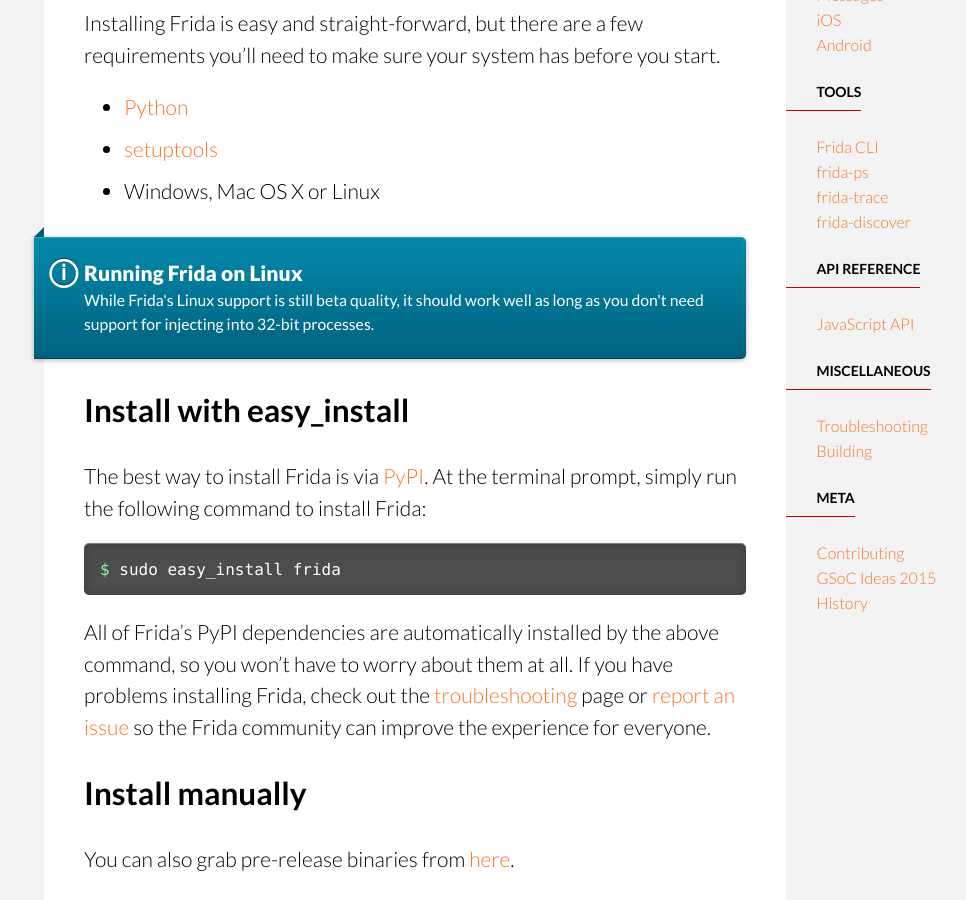
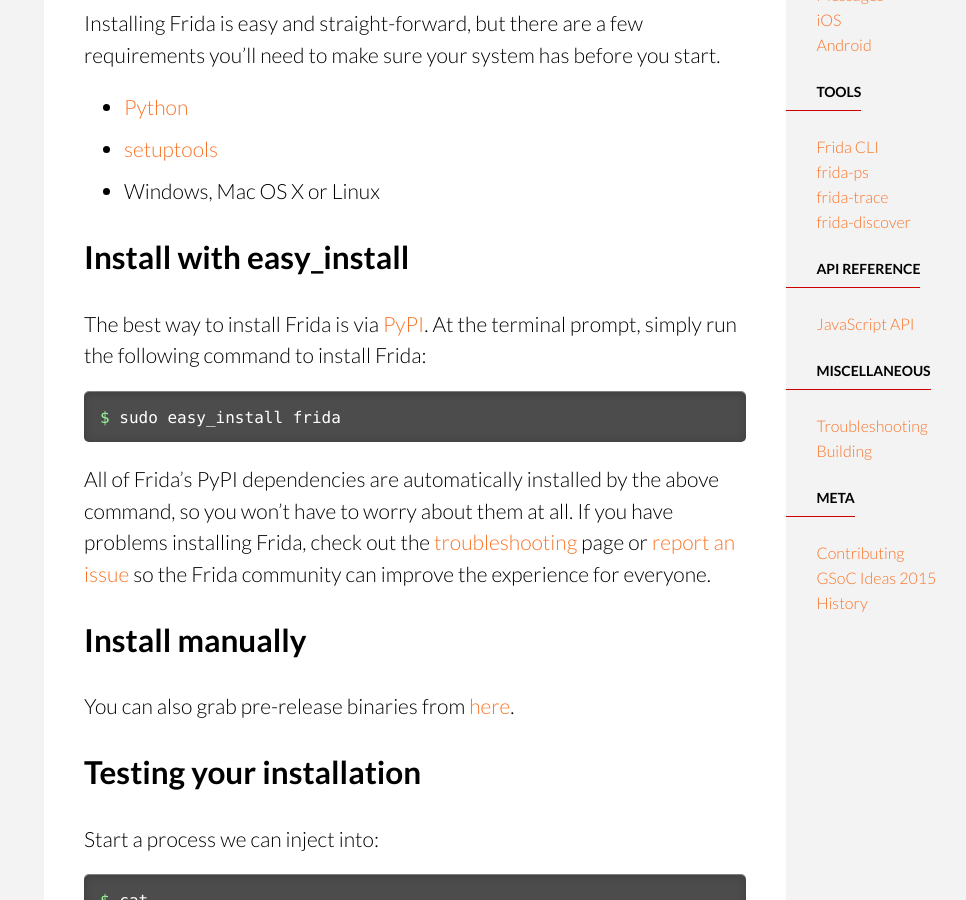
Before and after one commit to frida/frida-website, a Jekyll site: the page built from docs/installation.md, in a window 1280 px wide and 900 px high, scrolled down 467 px. Shown: the whole window, without its empty margins (127-1093 px from the left). Built offline with Jekyll 4.4.1, drawn with Linux system fonts in a browser that asks for light colours; some web fonts are replaced.

Commit message:
Remove note about beta-quality Linux support
It is still not as polished as the other platforms, but we do at least
support 32- and 64-bit plus cross-injection, so it's not that bad anymore.

```diff
--- a/docs/installation.md
+++ b/docs/installation.md
@@ -19,14 +19,6 @@ you’ll need to make sure your system has before you start.
 - [Python](http://python.org/)
 - [setuptools](https://pypi.python.org/pypi/setuptools)
 - Windows, Mac OS X or Linux
-
-<div class="note info">
-  <h5>Running Frida on Linux</h5>
-  <p>
-    While Frida's Linux support is still beta quality, it should work well
-    as long as you don't need support for injecting into 32-bit processes.
-  </p>
-</div>
 
 ## Install with easy_install
 
```
